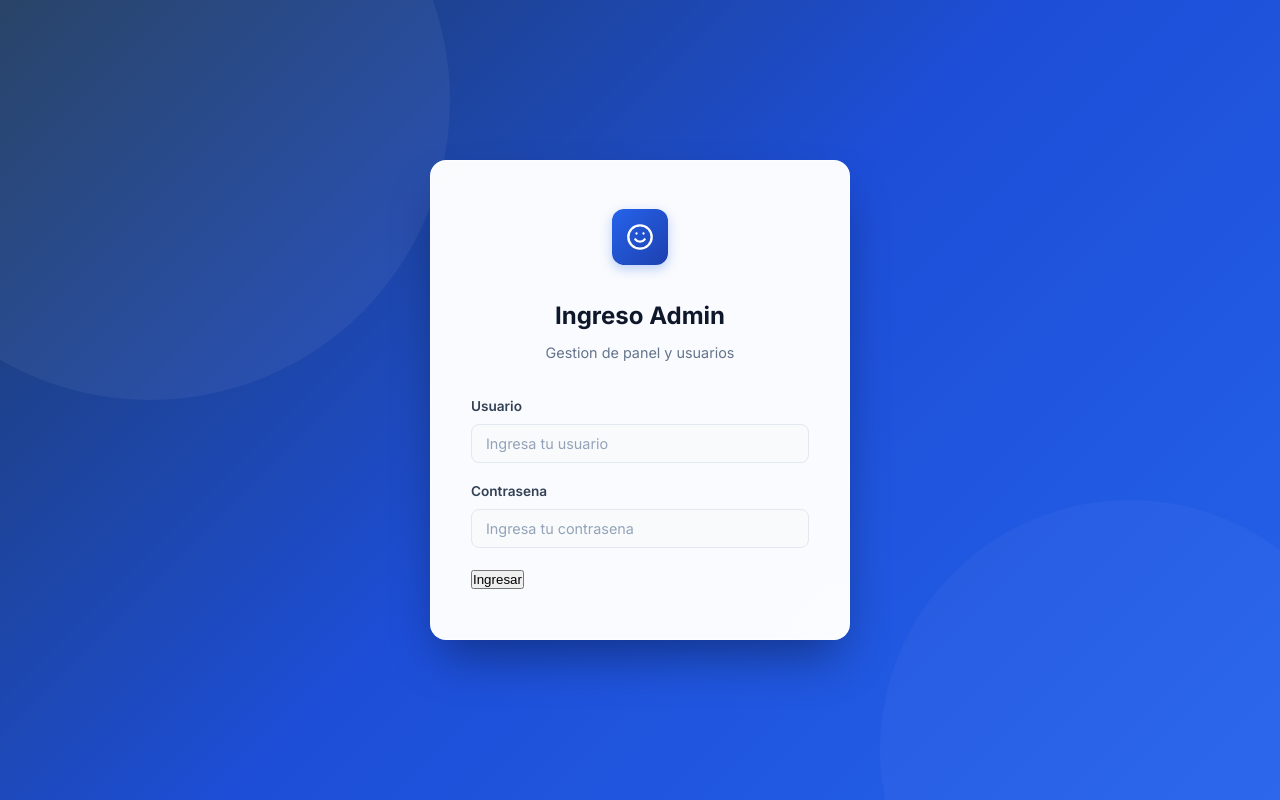
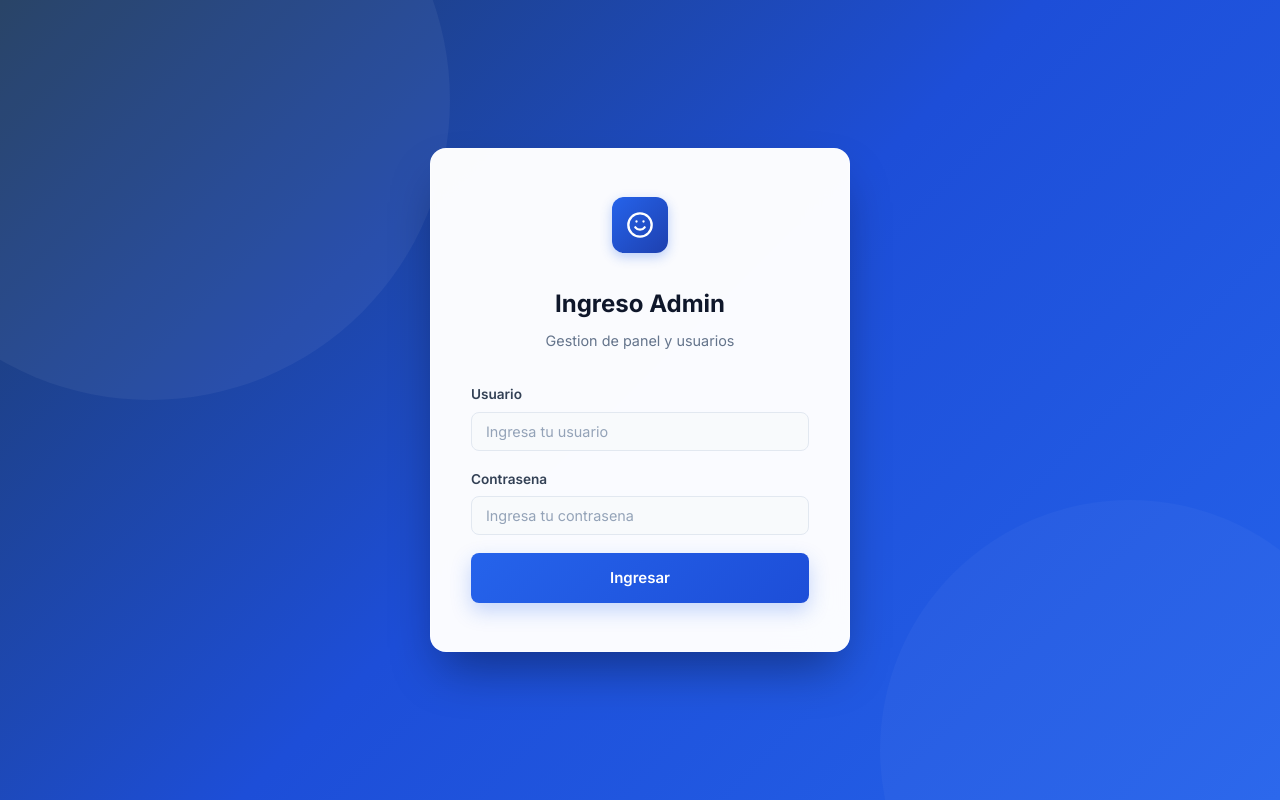
Before and after one commit to sharpatc/consultoria-psicologia, a plain HTML site: page admin/login.html in a window 1280 px wide. Shown: the top 800 px of the page. Drawn offline with Linux system fonts and the light colour scheme.

Commit message:
refactor: centralizar estilos del botón de login

```diff
--- a/admin/css/admin.css
+++ b/admin/css/admin.css
@@ -156,6 +156,36 @@ body {
     color: var(--gray-500);
     margin-bottom: 32px;
     font-size: 0.9rem;
+}
+
+.btn-login {
+    width: 100%;
+    padding: 13px 20px;
+    border: 0;
+    border-radius: 8px;
+    color: #ffffff;
+    background: linear-gradient(135deg, #2563eb, #1d4ed8);
+    box-shadow: 0 8px 20px rgba(37, 99, 235, 0.25);
+    font: inherit;
+    font-size: 15px;
+    font-weight: 600;
+    cursor: pointer;
+    transition: transform 0.2s ease, box-shadow 0.2s ease, opacity 0.2s ease;
+}
+
+.btn-login:hover:not(:disabled) {
+    transform: translateY(-2px);
+    box-shadow: 0 12px 24px rgba(37, 99, 235, 0.35);
+}
+
+.btn-login:focus-visible {
+    outline: 3px solid rgba(37, 99, 235, 0.25);
+    outline-offset: 2px;
+}
+
+.btn-login:disabled {
+    cursor: wait;
+    opacity: 0.7;
 }
 
 @keyframes slideUp {
```
